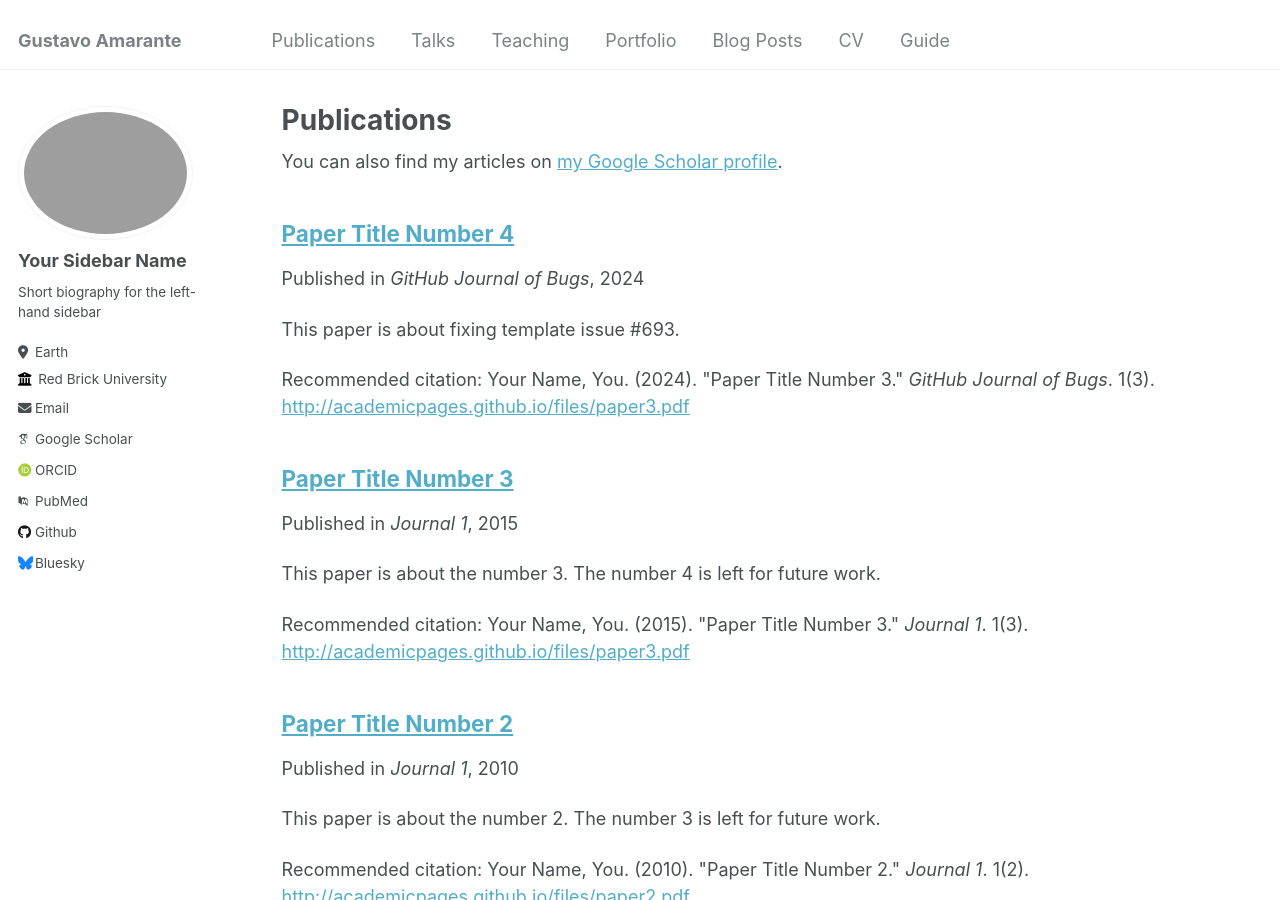
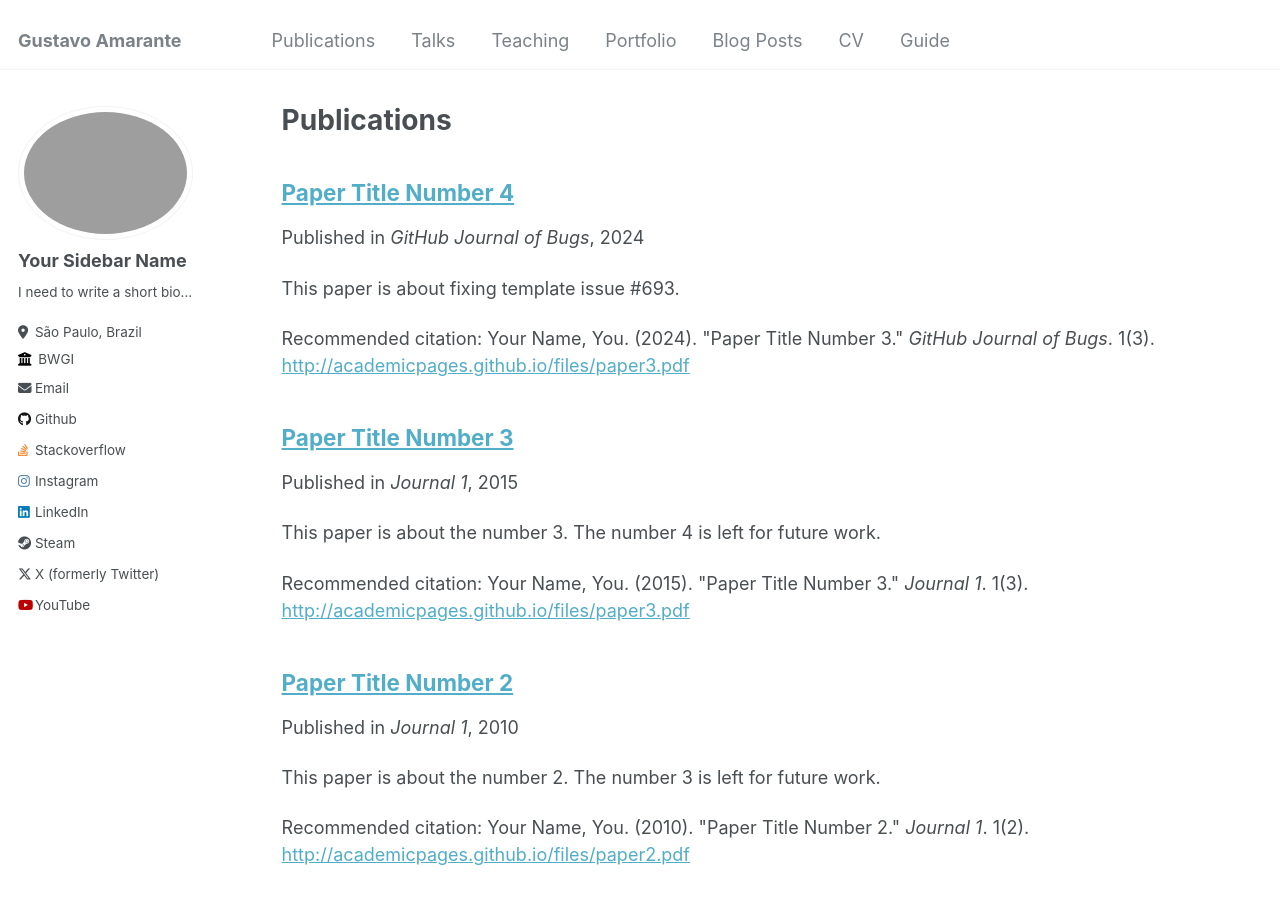
Before and after one commit to gusamarante/gusamarante, a Jekyll site: the page built from _pages/publications.md, in a window 1280 px wide and 900 px high. Built offline with Jekyll 4.4.1, drawn with Linux system fonts in a browser that asks for light colours; some web fonts are replaced; part of the change alters nothing that is shown.

Commit message:
Updating profiles to see how things look

```diff
--- a/_config.yml
+++ b/_config.yml
@@ -23,53 +23,54 @@ author:
   # Biographic information
   avatar           : "profile.png"
   name             : "Your Sidebar Name"
-  pronouns         : # example: "she/her"
-  bio              : "Short biography for the left-hand sidebar"
-  location         : "Earth"
-  employer         : "Red Brick University"
+  pronouns         : # example: "he/him"
+  bio              : "I need to write a short bio..."
+  location         : "São Paulo, Brazil"
+  employer         : "BWGI"
   uri              : # URL
-  email            : "none@example.org"
+  email            : "gusamarante@gmail.com"
 
   # Academic websites
   arxiv            : # URL - Update with the correct link to your profile
-  googlescholar    : "https://scholar.google.com/citations?user=PS_CX0AAAAAJ"
+  googlescholar    : # URL - Update with the correct link to your profile
   impactstory      : # URL
-  orcid            : "http://orcid.org/yourorcidurl"
-  pubmed           : "https://www.ncbi.nlm.nih.gov/pubmed/?term=john+snow"
+  orcid            : # URL - Update with the correct link to your profile
+  pubmed           : # URL - Update with the correct link to your profile
   researchgate     : # URL
+  ssrn             : "https://papers.ssrn.com/sol3/cf_dev/AbsByAuth.cfm?per_id=3149182"
 
   # Repositories and software development
   bitbucket        : # Username - Update with your username on the site
   codepen          : # Username
   dribbble         : # Username
-  github           : "academicpages"
+  github           : "gusamarante"
   kaggle           : # Username
-  stackoverflow    : # User number or user number and name (i.e., use "1" or "1/jeff-atwood")
+  stackoverflow    : "8127598/gustavo-amarante"
 
   # Social media
-  bluesky          : "bsky.app" # Replace this with you Bluesky username
+  bluesky          : # Username
   facebook         : # Username
   flickr           : # Username
   foursquare       : # Username
   goodreads        : # Username
   google_plus      : # Username
   keybase          : # Username
-  instagram        : # Username
+  instagram        : "gusamarante"
   lastfm           : # Username
-  linkedin         : # Username
+  linkedin         : "973418b8"
   mastodon         : # URL
   medium           : # URL
   pinterest        : # Username
   soundcloud       : # Username
-  steam            : # Username
+  steam            : "gusamarante"
   telegram         : # URL
   tumblr           : # Username
-  twitter          : # Username for X / Twitter
+  twitter          : "gusamarante"
   vine             : # Username
   weibo            : # Username
   wikipedia        : # Username
   xing             : # Username
-  youtube          : # Username
+  youtube          : "gusamrante"
   zhihu            : # URL
 
 
```
